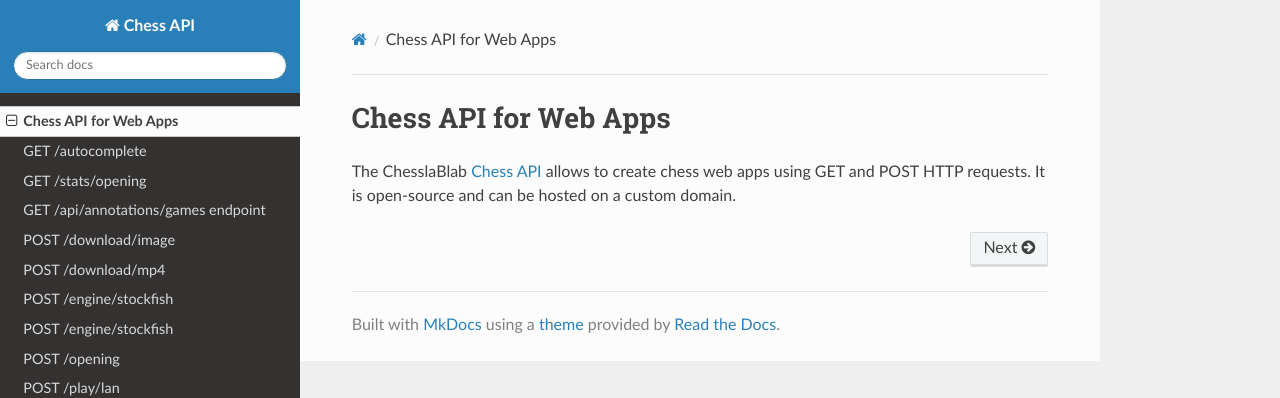
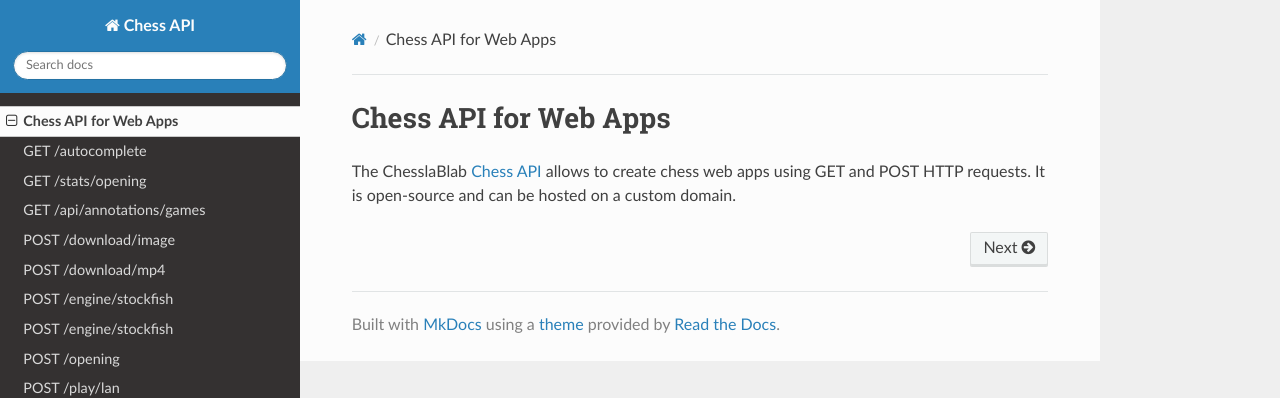
Before and after one commit to chesslablab/chess-api, an MkDocs documentation site: the page built from docs/index.md, in a window 1280 px wide. Shown: the top 398 px of the page. Built offline with MkDocs 1.6.1, drawn with Linux system fonts in a browser that asks for light colours; nearby versions of some CDN libraries; old or Windows-style settings are respelled for this version of MkDocs.

Commit message:
Update mkdocs.yml

```diff
--- a/mkdocs.yml
+++ b/mkdocs.yml
@@ -3,7 +3,7 @@
   - Chess API for Web Apps: index.md
   - GET /autocomplete: get-autocomplete.md
   - GET /stats/opening: get-stats-opening.md
-  - GET /api/annotations/games endpoint: get-api-annotations-games-endpoint.md
+  - GET /api/annotations/games: get-api-annotations-games-endpoint.md
   - POST /download/image: post-download-image.md
   - POST /download/mp4: post-download-mp4.md
   - POST /engine/stockfish: post-engine-stockfish.md
```
